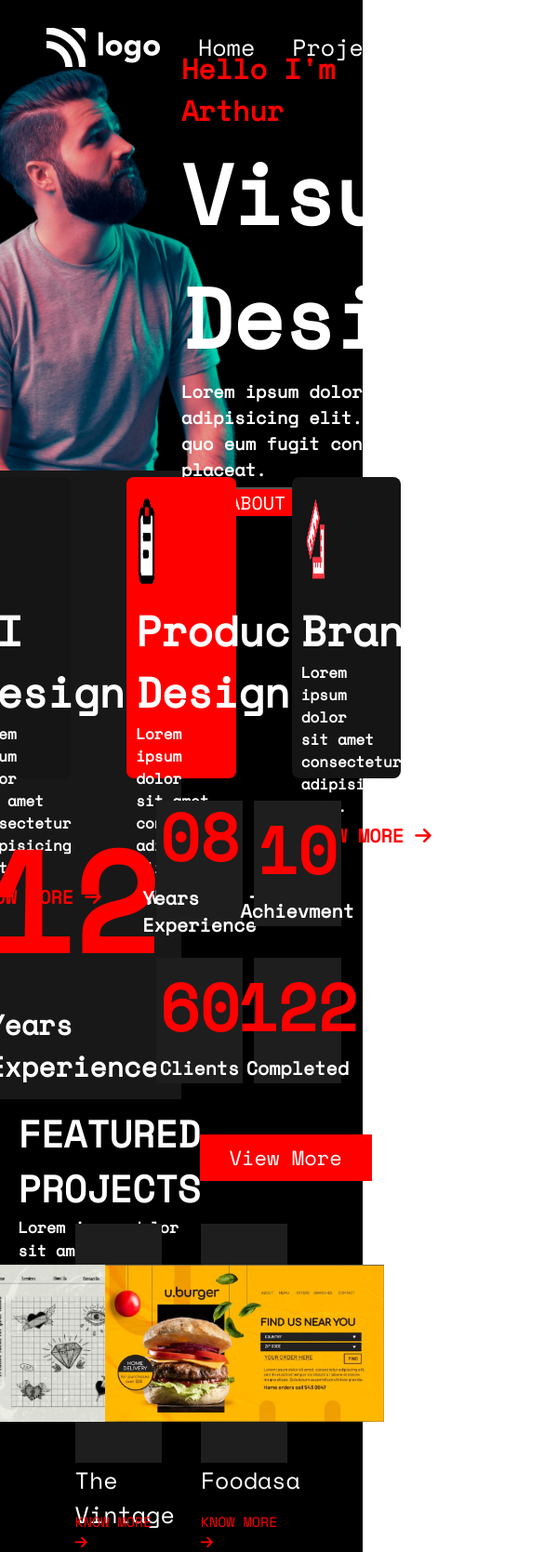
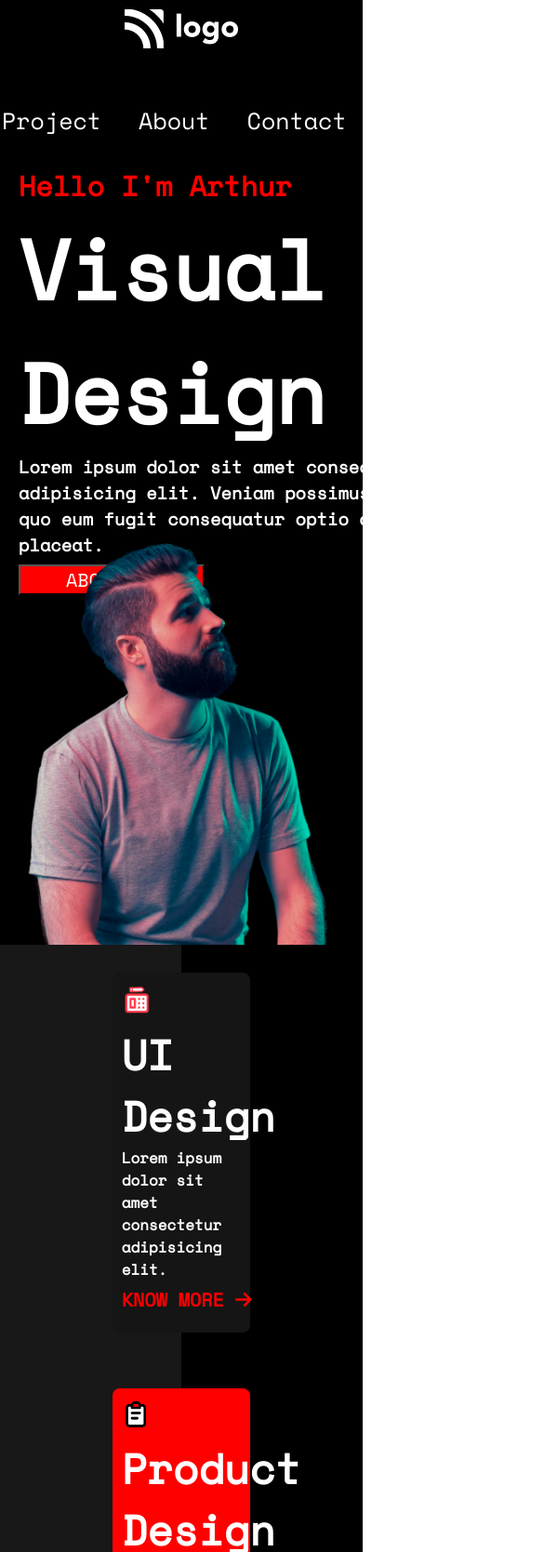
Before and after one commit to NirajVadher07/html_css_project15, a plain HTML site: page index.html in a window 390 px wide. Shown: the top 1669 px of the page at 93% size, 585 px wide, since content can reach past the window. Drawn offline with nearby package versions, Linux system fonts and the light colour scheme.

Commit message:
Added mobile view

```diff
--- a/css/style.css
+++ b/css/style.css
@@ -342,3 +342,120 @@
 .ficons i:nth-child(3):hover{
     color: rgb(226, 41, 41);
 }
+
+@media screen and (max-width:900px){
+    .container1{
+        height: fit-content;
+        width: 100vw;
+    }
+    .navbar{
+        flex-direction: column;
+        justify-content: center;
+        align-items: center;
+    }
+    .logo{
+        width: 100vw;
+        justify-content: center;
+        padding: 0;
+        padding-top: 10px;
+    }
+    .lists{
+        width: 100vw;
+        justify-content: center;
+        align-items: center;
+    }
+    .intro{
+        flex-direction: column-reverse;
+    }
+    .introtxt{
+        width: 100vw;
+        padding-left: 20px;
+    }
+    .introimg{
+        width: 100vw;
+    }
+    .container2{
+        height: fit-content;
+        width: 100vw;
+    }
+    .c21{
+        flex-wrap: wrap;
+    }
+    .card{
+        width: 33%;
+    }
+    .c22{
+        flex-direction: column;
+    }
+    .c221{
+        padding: 10px;
+    }
+    .smallcards{
+        padding: 10px;
+    }
+    .sc{
+        width: 45%;
+        padding: 10px;
+    }
+    .featureproduct{
+        height: fit-content;
+        width: 100vw;
+    }
+    .fptitle{
+        flex-direction: column;
+        padding: 10px;
+    }
+    .fpttxt{
+        width: 100vw;
+        padding: 10px;
+    }
+    .fpview-more-btn{
+        width: 100vw;
+        justify-content: flex-start;
+        padding-left: 50px;
+    }
+    .fpcards-row{
+        padding: 10px;
+    }
+    .fpcard{
+        width: 45%;
+        justify-content: space-evenly;
+    }
+    .fpcard div:nth-child(1) img{
+        padding: 30px;
+    }
+    .lastprt{
+        width: 100vw;
+    }
+    .lastprttxt{
+        width: 45%;
+    }
+    .lastprttxt div:nth-child(1){
+        font-size: 30px;
+    }
+    .lastprt-btn{
+        width: 30%;
+    }
+    .bottomnav{
+        width: 100vw;
+    }
+    .bnb{
+        width: 60%;
+    }
+    .footer{
+        width: 100vw;
+        flex-direction: column;
+        justify-content: center;
+        align-items: center;
+    }
+    .flogo{
+        width: 50%;
+        display: flex;
+        justify-content: center;
+        padding: 10px;
+    }
+    .ficons{
+        justify-content: center;
+        width: 50%;
+    }
+}
```
